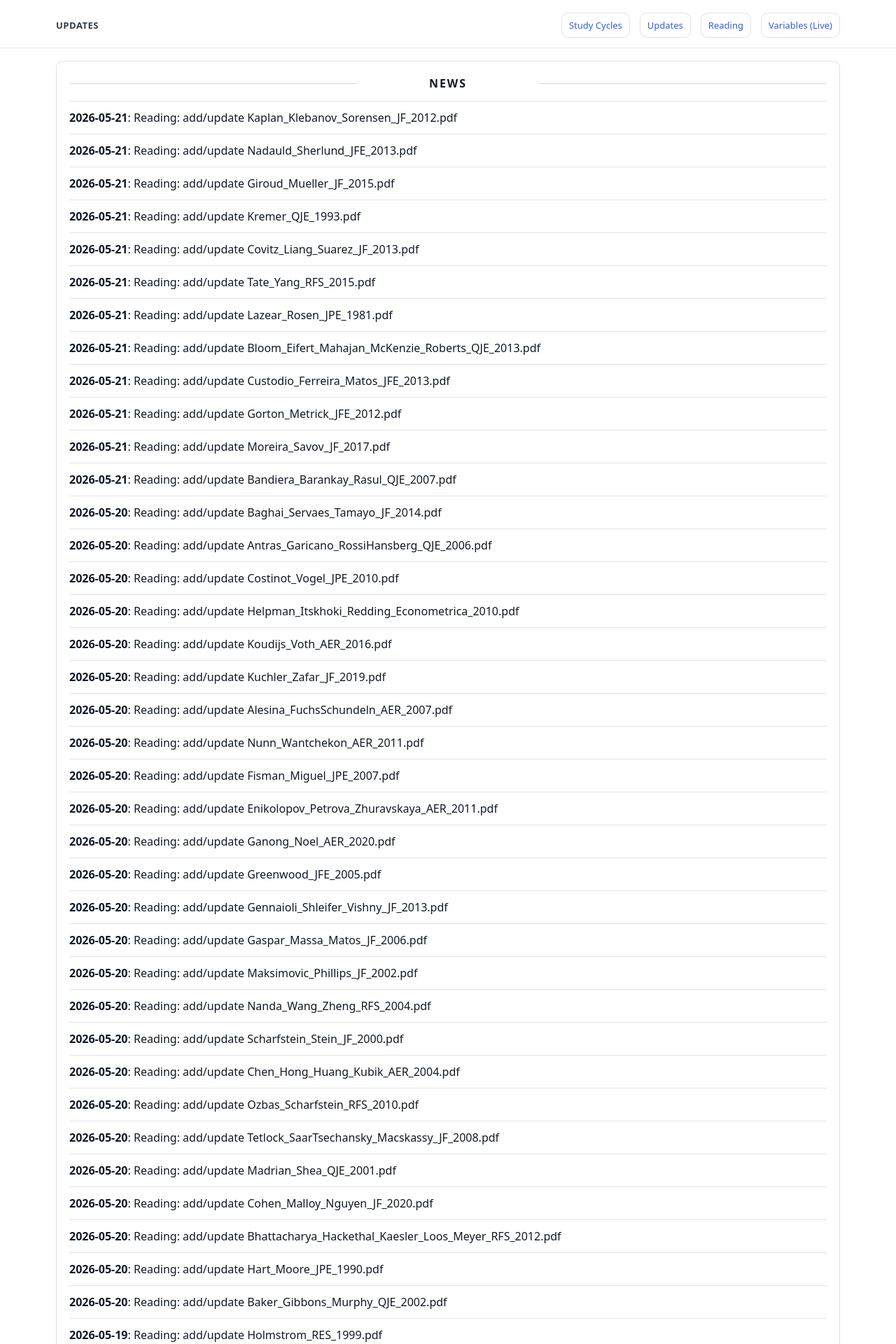
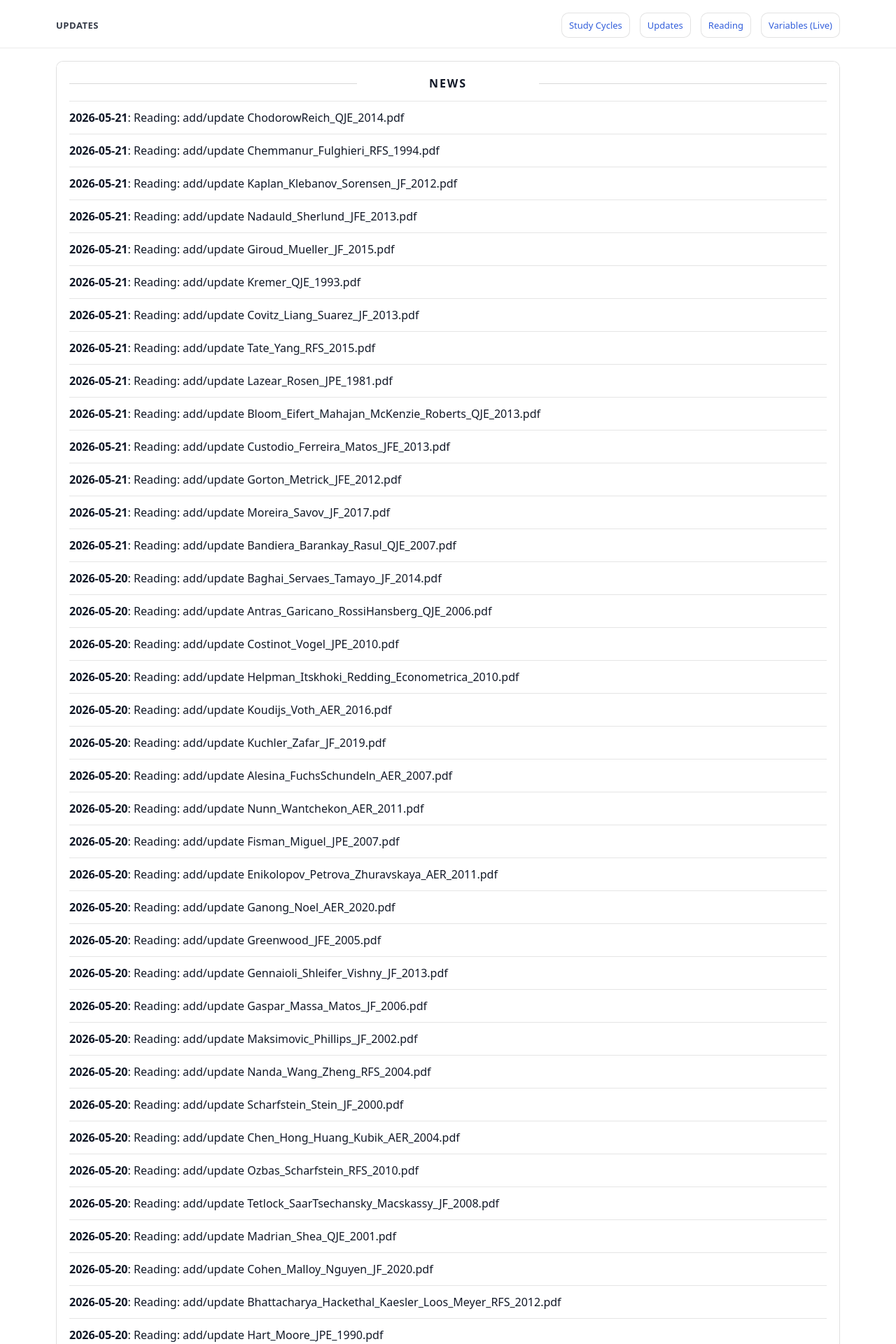
Before and after one commit to yaxinzn/study-archive, a Jekyll site: the page built from updates/index.md, in a window 1280 px wide. Shown: the top 1920 px of the page at 70% size. Built offline with Jekyll 4.4.1, drawn with Linux system fonts in a browser that asks for light colours; some of the changed text lies outside the part shown.

Commit message:
chore: update NEWS feed

```diff
--- a/_data/news.yml
+++ b/_data/news.yml
@@ -1,4 +1,10 @@
 # Auto-generated update history (sorted newest -> oldest). Do not edit manually.
+- ts: "1779316224"
+  date: "2026-05-21"
+  title: "Reading: add/update ChodorowReich_QJE_2014.pdf"
+- ts: "1779316210"
+  date: "2026-05-21"
+  title: "Reading: add/update Chemmanur_Fulghieri_RFS_1994.pdf"
 - ts: "1779314643"
   date: "2026-05-21"
   title: "Reading: add/update Kaplan_Klebanov_Sorensen_JF_2012.pdf"
```
